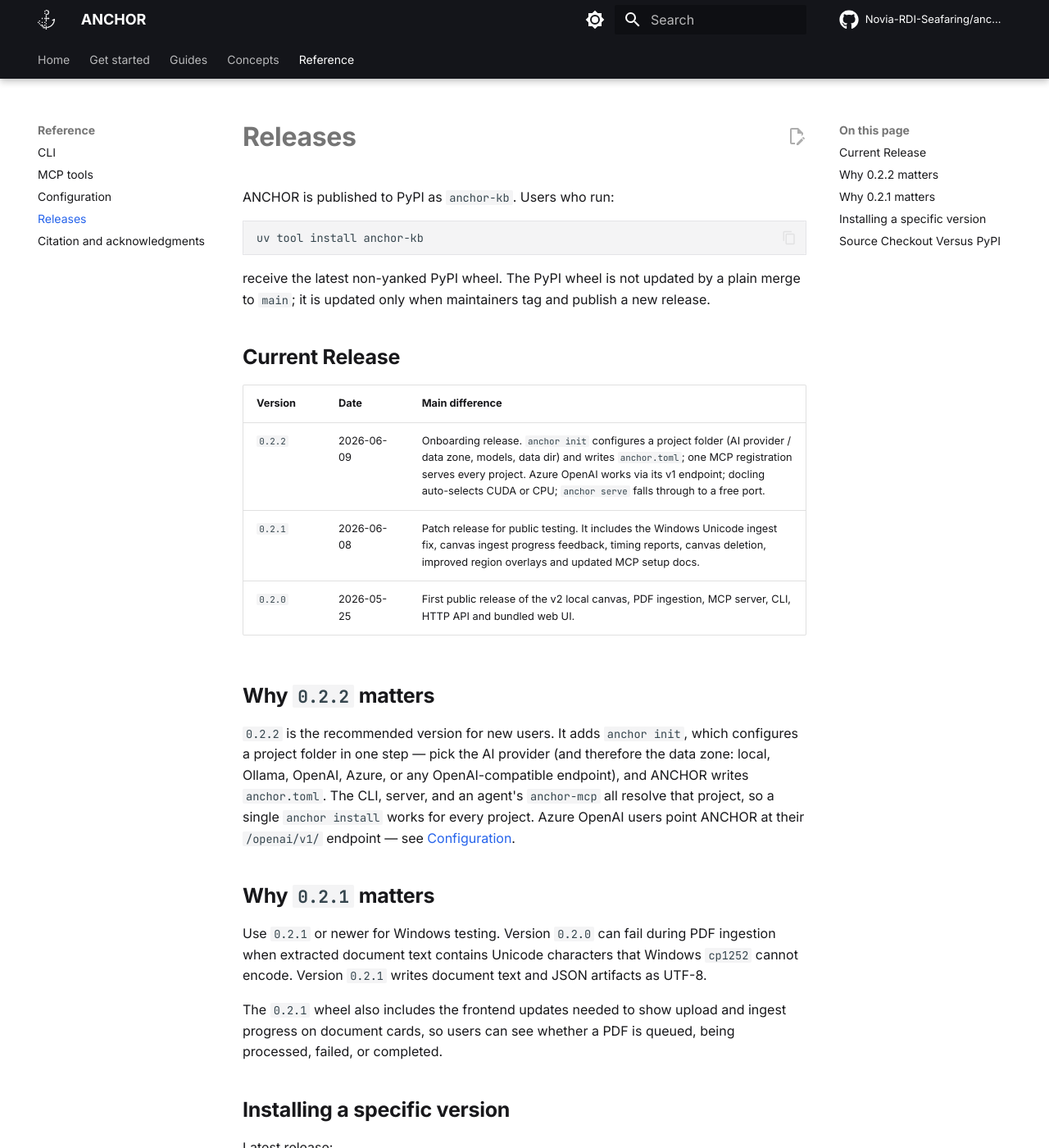
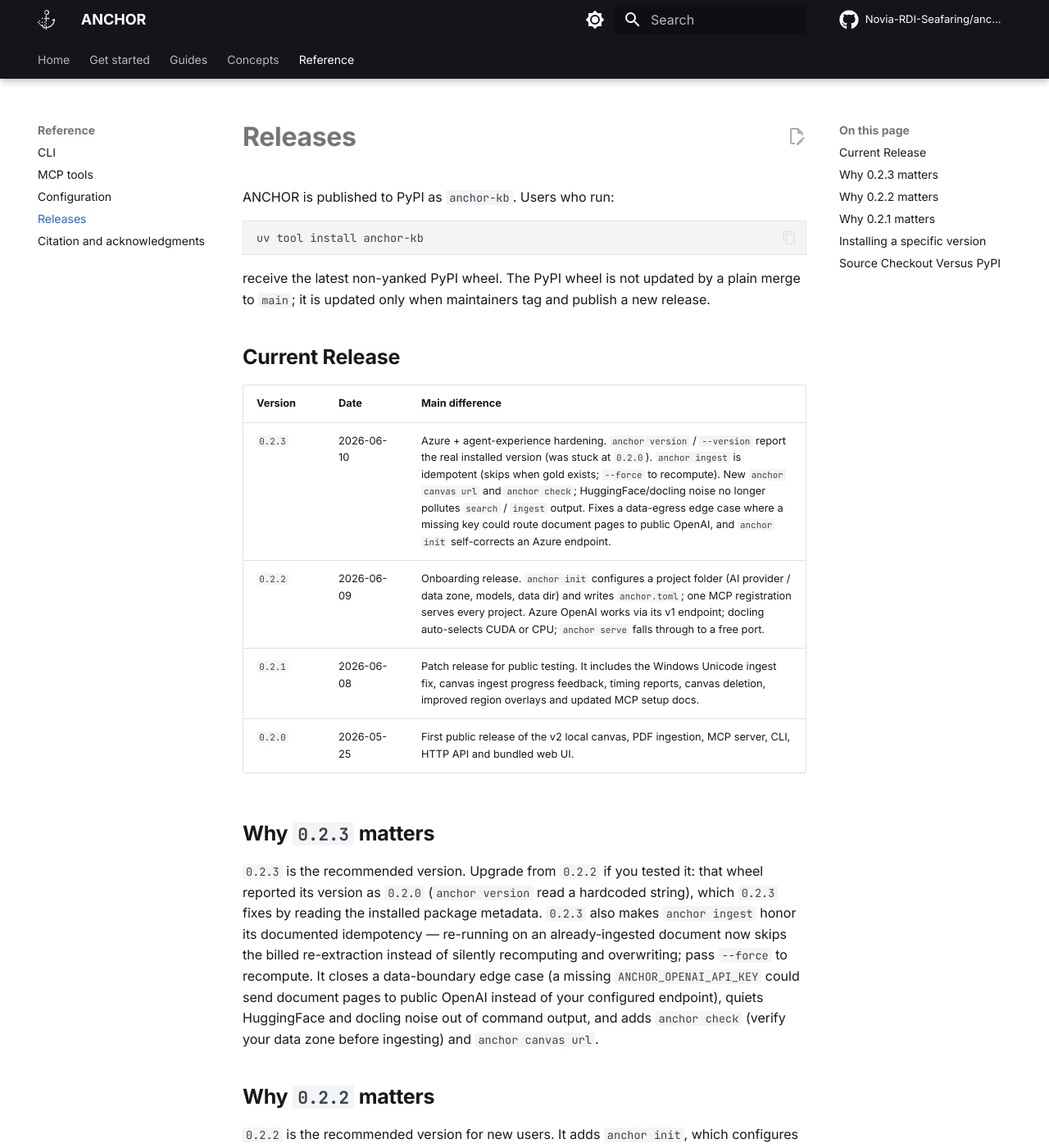
Before and after one commit to Novia-RDI-Seafaring/anchor, an MkDocs documentation site: the page built from docs/reference/releases.md, in a window 1280 px wide and 1400 px high. Shown: the whole window at 82% size. Built offline with MkDocs 1.6.1 and Material for MkDocs 9.7.7, drawn with Linux system fonts in a browser that asks for light colours; comment, search, counter and statistics services are not loaded.

Commit message:
release-docs: 0.2.3 release notes + verify line

````diff
--- a/docs/getting-started/installation.md
+++ b/docs/getting-started/installation.md
@@ -229,7 +229,7 @@ skipped.
 ## Verify the install
 
 ```bash
-anchor version          # -> 0.2.2
+anchor version          # -> 0.2.3
 anchor canvas list      # -> your existing canvases (empty on a fresh install)
 ```
 
--- a/docs/reference/releases.md
+++ b/docs/reference/releases.md
@@ -14,9 +14,23 @@ release.
 
 | Version | Date | Main difference |
 | --- | --- | --- |
+| `0.2.3` | 2026-06-10 | Azure + agent-experience hardening. `anchor version` / `--version` report the real installed version (was stuck at `0.2.0`). `anchor ingest` is idempotent (skips when gold exists; `--force` to recompute). New `anchor canvas url` and `anchor check`; HuggingFace/docling noise no longer pollutes `search` / `ingest` output. Fixes a data-egress edge case where a missing key could route document pages to public OpenAI, and `anchor init` self-corrects an Azure endpoint. |
 | `0.2.2` | 2026-06-09 | Onboarding release. `anchor init` configures a project folder (AI provider / data zone, models, data dir) and writes `anchor.toml`; one MCP registration serves every project. Azure OpenAI works via its v1 endpoint; docling auto-selects CUDA or CPU; `anchor serve` falls through to a free port. |
 | `0.2.1` | 2026-06-08 | Patch release for public testing. It includes the Windows Unicode ingest fix, canvas ingest progress feedback, timing reports, canvas deletion, improved region overlays and updated MCP setup docs. |
 | `0.2.0` | 2026-05-25 | First public release of the v2 local canvas, PDF ingestion, MCP server, CLI, HTTP API and bundled web UI. |
+
+## Why `0.2.3` matters
+
+`0.2.3` is the recommended version. Upgrade from `0.2.2` if you tested it: that
+wheel reported its version as `0.2.0` (`anchor version` read a hardcoded string),
+which `0.2.3` fixes by reading the installed package metadata. `0.2.3` also makes
+`anchor ingest` honor its documented idempotency — re-running on an
+already-ingested document now skips the billed re-extraction instead of silently
+recomputing and overwriting; pass `--force` to recompute. It closes a
+data-boundary edge case (a missing `ANCHOR_OPENAI_API_KEY` could send document
+pages to public OpenAI instead of your configured endpoint), quiets HuggingFace
+and docling noise out of command output, and adds `anchor check` (verify your
+data zone before ingesting) and `anchor canvas url`.
 
 ## Why `0.2.2` matters
 
````
